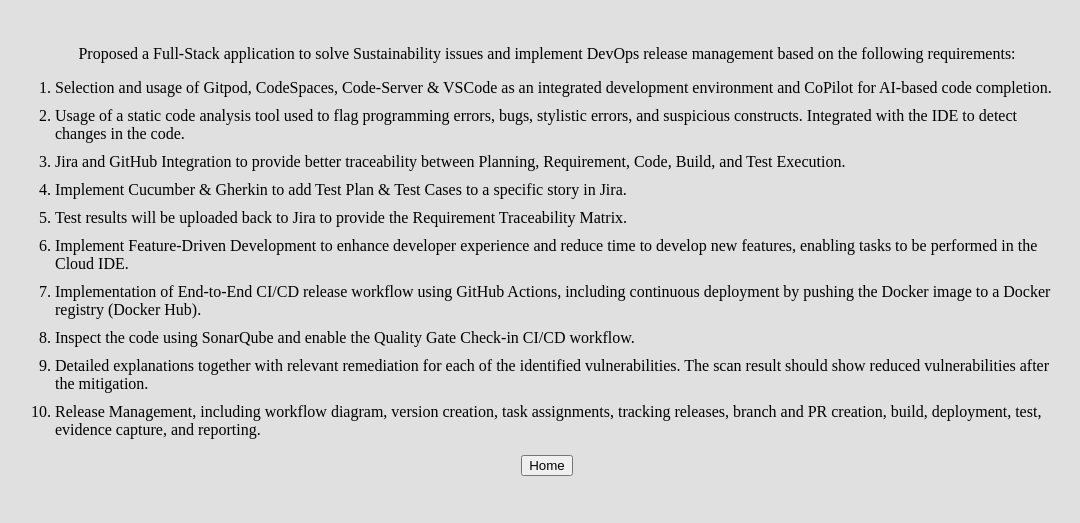
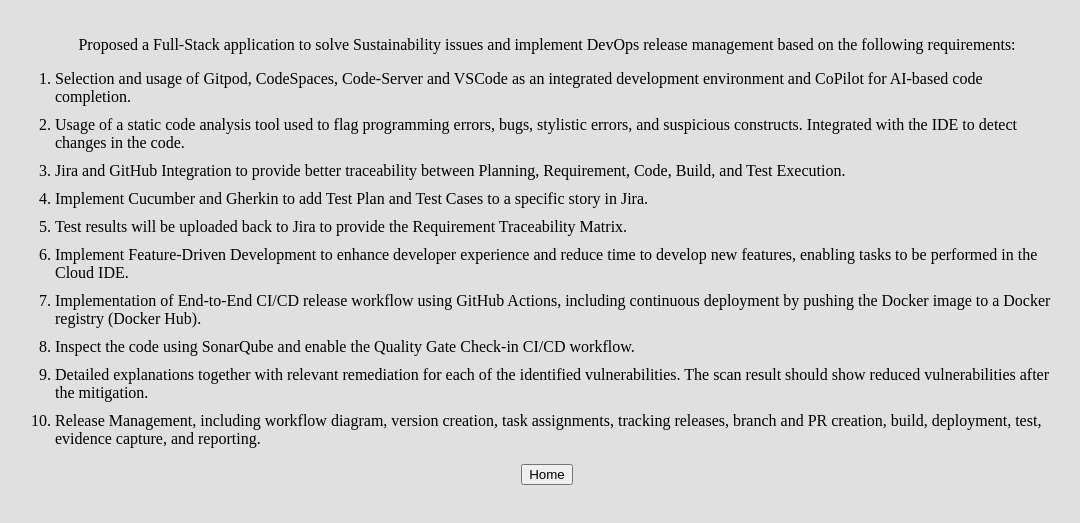
Before and after one commit to 22026163-BraydenTan/FYP-project, a website: page src/project_description.html in a window 1280 px wide. Shown: the part 207-730 px from the top of the page, without its empty margins (93-1173 px from the left). Drawn offline with Linux system fonts and the light colour scheme.

Commit message:
Update project_description.html
changed & to and

```diff
--- a/src/project_description.html
+++ b/src/project_description.html
@@ -45,10 +45,10 @@
     <section>
         <p>Proposed a Full-Stack application to solve Sustainability issues and implement DevOps release management based on the following requirements:</p>
         <ol>
-            <li>Selection and usage of Gitpod, CodeSpaces, Code-Server & VSCode as an integrated development environment and CoPilot for AI-based code completion.</li>
+            <li>Selection and usage of Gitpod, CodeSpaces, Code-Server and VSCode as an integrated development environment and CoPilot for AI-based code completion.</li>
             <li>Usage of a static code analysis tool used to flag programming errors, bugs, stylistic errors, and suspicious constructs. Integrated with the IDE to detect changes in the code.</li>
             <li>Jira and GitHub Integration to provide better traceability between Planning, Requirement, Code, Build, and Test Execution.</li>
-            <li>Implement Cucumber & Gherkin to add Test Plan & Test Cases to a specific story in Jira.</li>
+            <li>Implement Cucumber and Gherkin to add Test Plan and Test Cases to a specific story in Jira.</li>
             <li>Test results will be uploaded back to Jira to provide the Requirement Traceability Matrix.</li>
             <li>Implement Feature-Driven Development to enhance developer experience and reduce time to develop new features, enabling tasks to be performed in the Cloud IDE.</li>
             <li>Implementation of End-to-End CI/CD release workflow using GitHub Actions, including continuous deployment by pushing the Docker image to a Docker registry (Docker Hub).</li>
```
